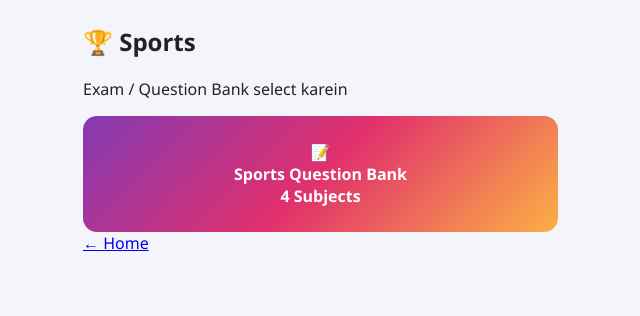
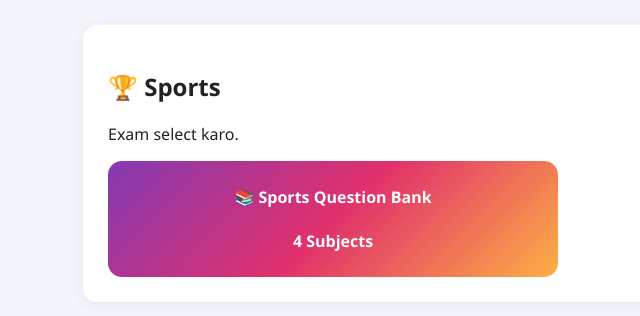
Before and after one commit to princekumar3232/Quizbuzz, a Flask app: page /category/sports in a window 1280 px wide. Shown: the part 54-370 px from the top of the page, without its empty margins (73-713 px from the left). Run offline with Flask 3, Linux system fonts and the light colour scheme; the visitor is signed in with stand-in values (Sample User, id 1); data that the repository does not hold is empty; some libraries are stand-ins or nearby versions.

Commit message:
Update exams.html

```diff
--- a/templates/exams.html
+++ b/templates/exams.html
@@ -1,15 +1,20 @@
 {% extends "base.html" %}
 
 {% block title %}
-{{ category_label }} - Exams
+{{ category_label }}
 {% endblock %}
 
 {% block content %}
 
-<div class="page-header">
+<div class="card">
+
     <h2>{{ category_label }}</h2>
-    <p>Exam / Question Bank select karein</p>
-</div>
+
+    <p>
+        Exam select karo.
+    </p>
+
+    {% if exams %}
 
     <div class="exam-grid">
 
@@ -24,17 +29,11 @@
             ) }}"
         >
 
-        <div class="exam-icon">
-            📝
-        </div>
+            📚 {{ exam_name }}
 
-        <div class="exam-title">
-            {{ exam_name }}
-        </div>
+            <br><br>
 
-        <div class="exam-count">
             {{ subjects|length }} Subjects
-        </div>
 
         </a>
 
@@ -42,11 +41,14 @@
 
     </div>
 
-<a
-    href="{{ url_for('index') }}"
-    class="back-btn"
->
-    ← Home
-</a>
+    {% else %}
+
+        <p>
+            Abhi exams available nahi hain.
+        </p>
+
+    {% endif %}
+
+</div>
 
 {% endblock %}
```
Lines whose indentation alone changed are shown as unchanged.
